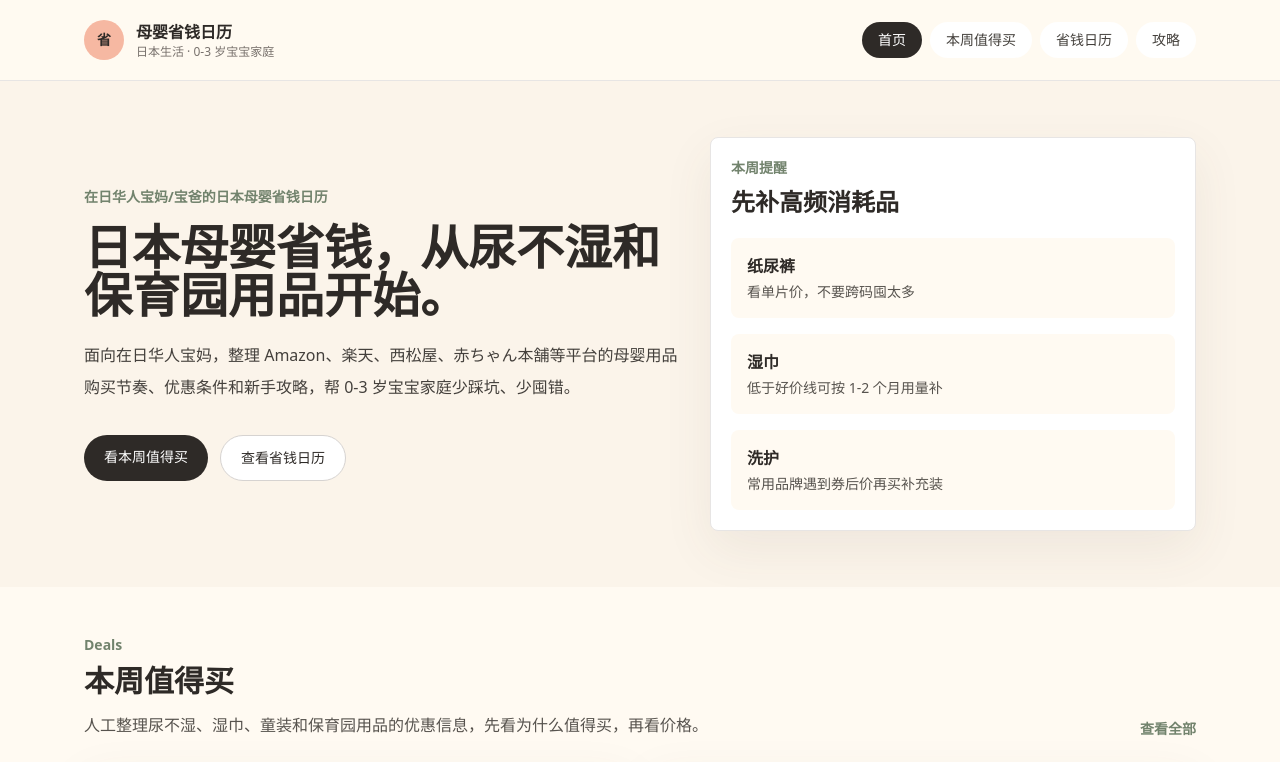
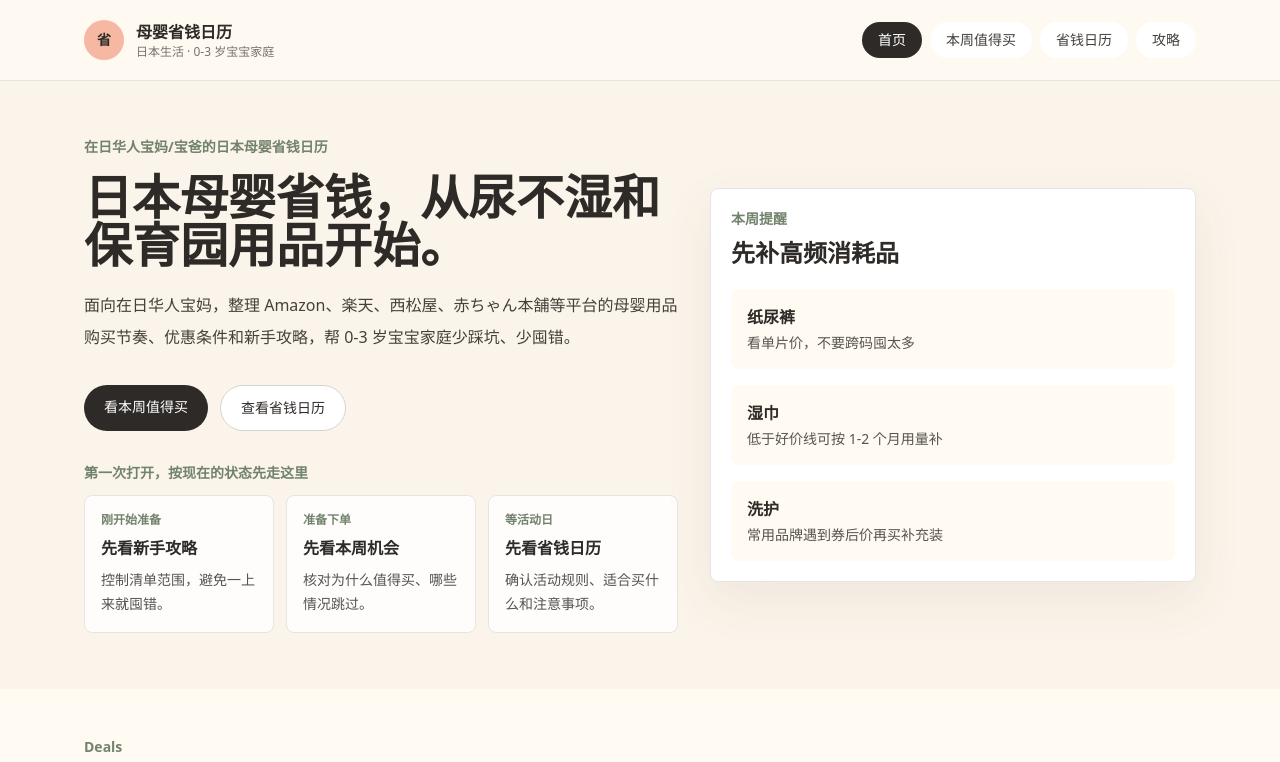
Before and after one commit to fengchuanli/mama-save-jp, a Next.js app: page / in a window 1280 px wide. Shown: the top 762 px of the page. Built offline with nearby package versions, Linux system fonts and the light colour scheme.

Commit message:
前置首页新手分流入口

```diff
--- a/pages/index.tsx
+++ b/pages/index.tsx
@@ -21,6 +21,26 @@ type HomeProps = {
 
 export default function Home({ deals, calendarEvents, paymentRebateEvents, guides }: HomeProps) {
   const guideSteps = ["准备清单", "高频消耗品", "平台规则"];
+  const quickStartRoutes = [
+    {
+      label: "刚开始准备",
+      href: "/guides",
+      title: "先看新手攻略",
+      description: "控制清单范围，避免一上来就囤错。"
+    },
+    {
+      label: "准备下单",
+      href: "/deals",
+      title: "先看本周机会",
+      description: "核对为什么值得买、哪些情况跳过。"
+    },
+    {
+      label: "等活动日",
+      href: "/calendar",
+      title: "先看省钱日历",
+      description: "确认活动规则、适合买什么和注意事项。"
+    }
+  ];
 
   return (
     <Layout
@@ -49,6 +69,22 @@ export default function Home({ deals, calendarEvents, paymentRebateEvents, guide
               >
                 查看省钱日历
               </Link>
+            </div>
+            <div className="mt-8">
+              <p className="text-sm font-semibold text-tea">第一次打开，按现在的状态先走这里</p>
+              <div className="mt-3 grid gap-3 sm:grid-cols-3">
+                {quickStartRoutes.map((route) => (
+                  <Link
+                    key={route.href}
+                    href={route.href}
+                    className="rounded-lg border border-stone-200 bg-white/80 p-4 transition hover:border-peach hover:bg-white"
+                  >
+                    <p className="text-xs font-semibold text-tea">{route.label}</p>
+                    <h2 className="mt-2 text-base font-semibold text-ink">{route.title}</h2>
+                    <p className="mt-2 text-sm leading-6 text-stone-600">{route.description}</p>
+                  </Link>
+                ))}
+              </div>
             </div>
           </div>
           <div className="rounded-lg border border-stone-200 bg-white p-5 shadow-soft">
```
Also changed, not shown: 1 other file (tests, documents, lock files or other folders).
